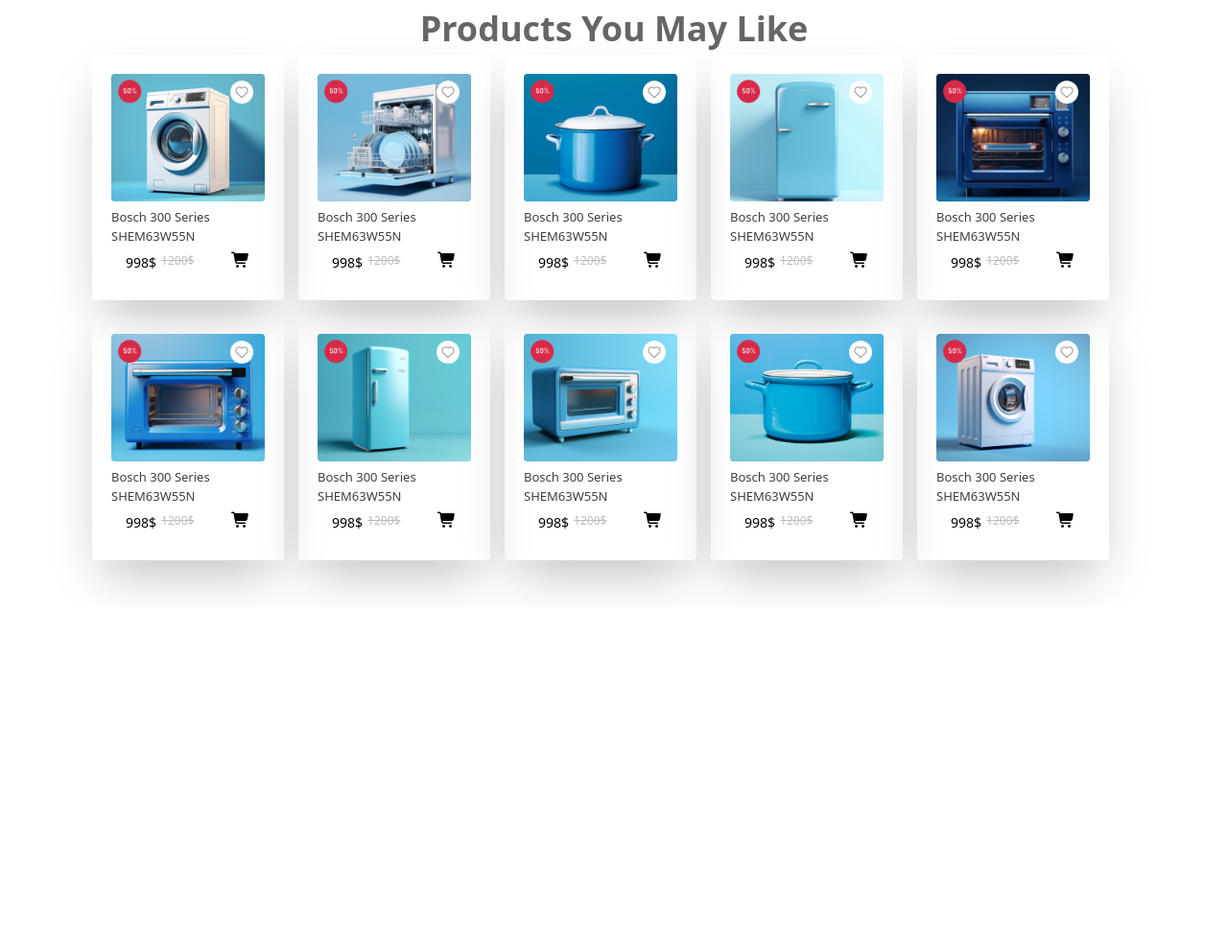
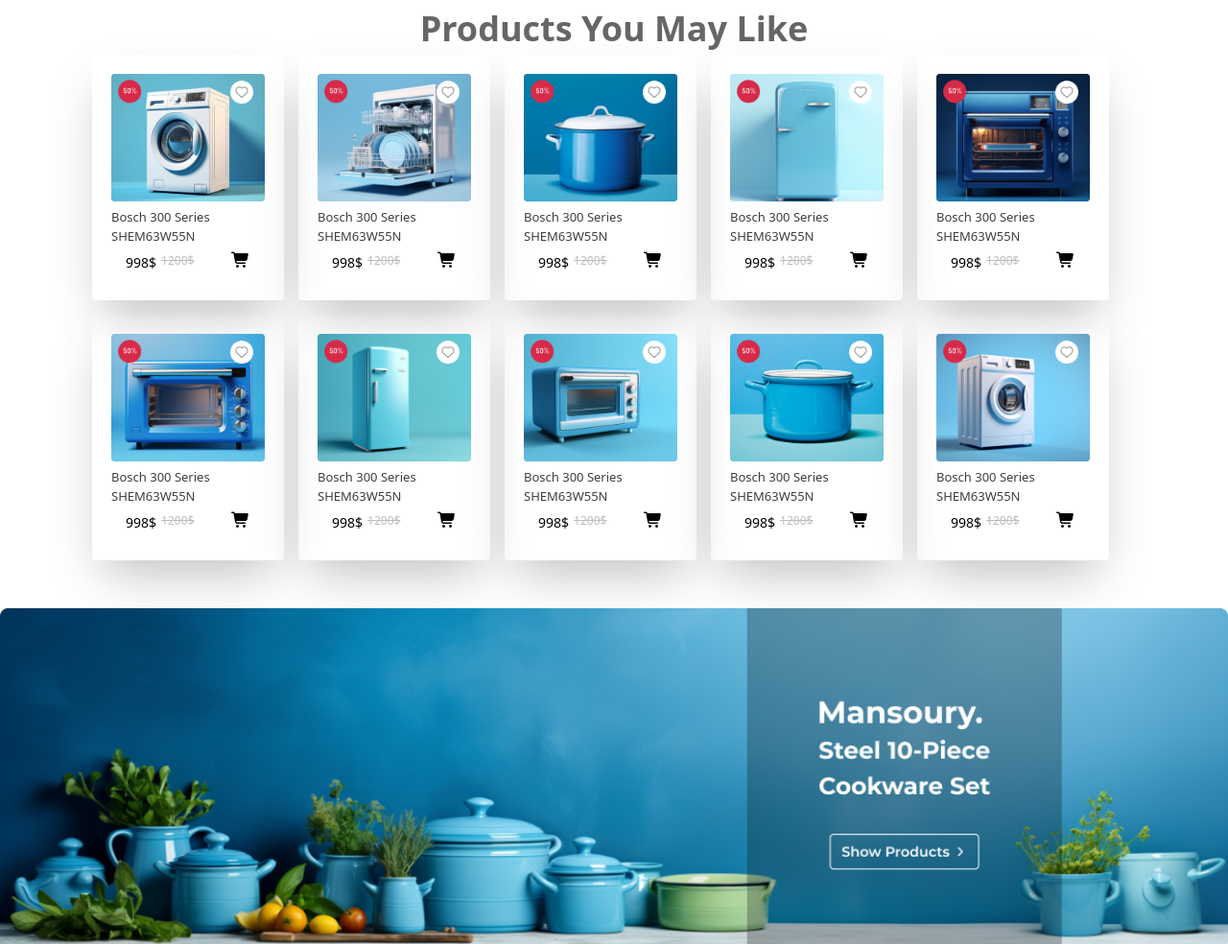
Before and after one commit to muhammadnazarov1724-cell/Mansoury, a website: page index.html in a window 1280 px wide. Shown: the part 1772-2756 px from the top of the page at 96% size. Before the commit the page ends 2406 px from the top, so only its background shows below. Drawn offline with Linux system fonts and the light colour scheme.

Commit message:
main section6

```diff
--- a/index.html
+++ b/index.html
@@ -271,7 +271,8 @@
             </div>
         </div>
      </div>
-
+   </section>
+   <section style="background-image: url(./images/Products.png); background-repeat: no-repeat; background-size: cover;" class="h-[350px]">
    </section>
 </main>
 
```
Also changed, not shown: images/Products.png (added), src/output.css.
